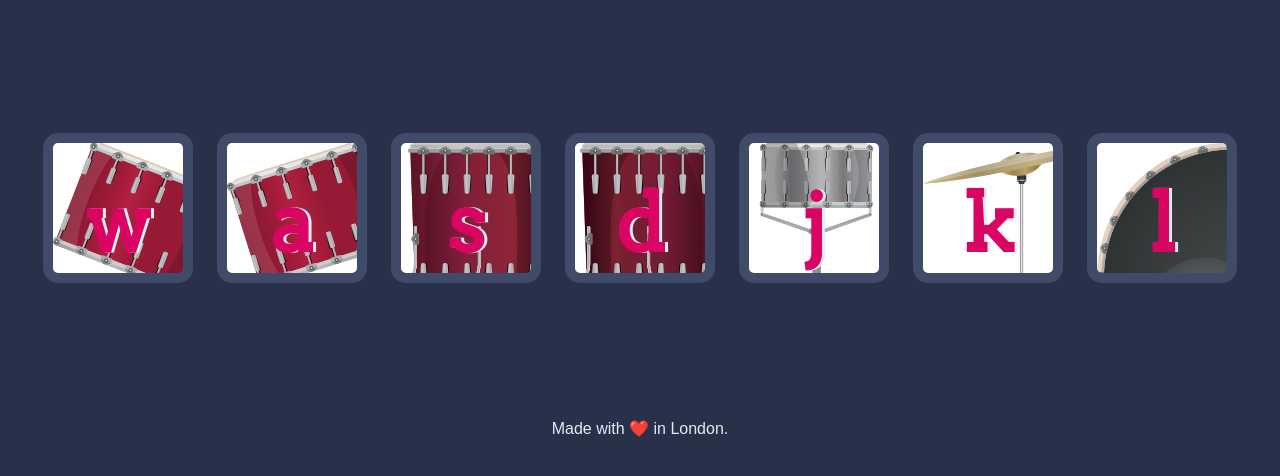
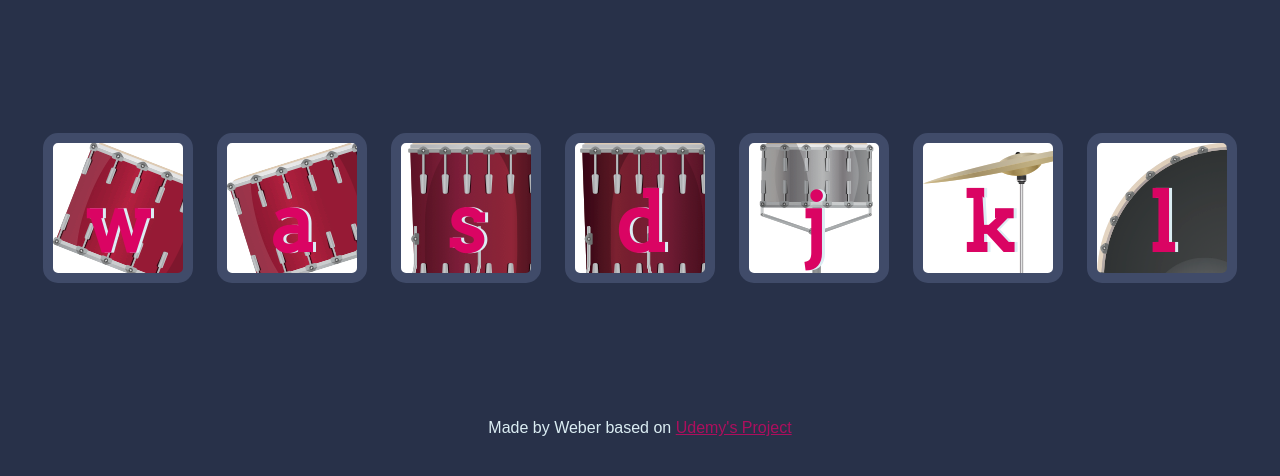
Before and after one commit to maxweber36/drum-kit-project, a plain HTML site: page index.html in a window 1280 px wide. Shown: the part 156-632 px from the top of the page. Drawn offline with Linux system fonts and the light colour scheme.

Commit message:
更新了footer 的内容

```diff
--- a/index.html
+++ b/index.html
@@ -23,7 +23,8 @@
 
   <script src="./index.js"></script>
   <footer>
-    Made with ❤️ in London.
+    Made by Weber based on <a href="https://www.udemy.com/course/the-complete-web-development-bootcamp/">Udemy's
+      Project</a>
   </footer>
 </body>
 
--- a/styles.css
+++ b/styles.css
@@ -79,3 +79,7 @@ footer {
   margin: 10px;
   background-color: white;
 }
+
+a {
+  color:#da0464be;
+}
```
Also changed, not shown: 1 other file.
